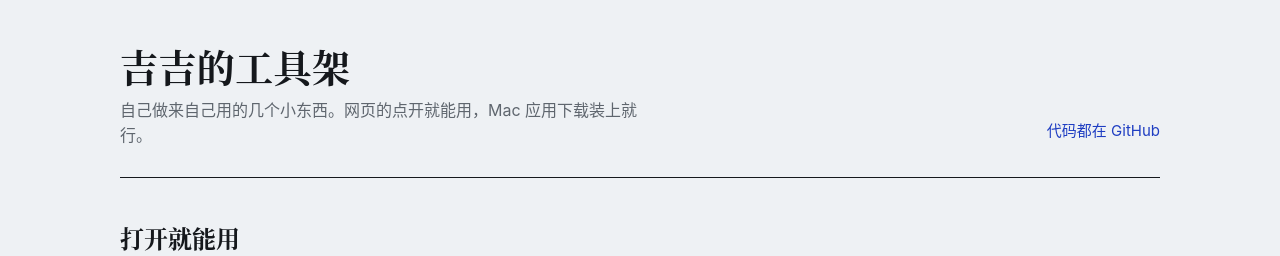
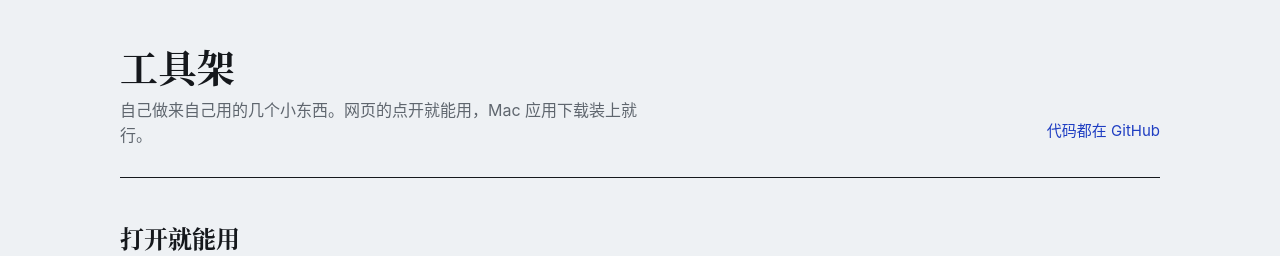
Before and after one commit to Kris8888888/kris8888888.github.io, a plain HTML site: page index.html in a window 1280 px wide. Shown: the top 256 px of the page. Drawn offline with Linux system fonts and the light colour scheme.

Commit message:
标题改为「工具架」

```diff
--- a/index.html
+++ b/index.html
@@ -3,7 +3,7 @@
 <head>
 <meta charset="utf-8">
 <meta name="viewport" content="width=device-width, initial-scale=1, viewport-fit=cover">
-<title>吉吉的工具架</title>
+<title>工具架</title>
 <meta name="description" content="自己做的几个小工具的入口：网页的直接打开，Mac 应用直接下载。">
 <meta name="theme-color" content="#EEF1F4" media="(prefers-color-scheme: light)">
 <meta name="theme-color" content="#111417" media="(prefers-color-scheme: dark)">
@@ -101,7 +101,7 @@ h2{font-family:var(--serif);font-weight:700;font-size:24px;line-height:1.3;margi
 <div class="wrap">
   <header class="head">
     <div>
-      <h1>吉吉的工具架</h1>
+      <h1>工具架</h1>
       <p>自己做来自己用的几个小东西。网页的点开就能用，Mac 应用下载装上就行。</p>
     </div>
     <a class="gh" href="https://github.com/Kris8888888" rel="noopener">代码都在 GitHub</a>
```
Also changed, not shown: 1 other file.
